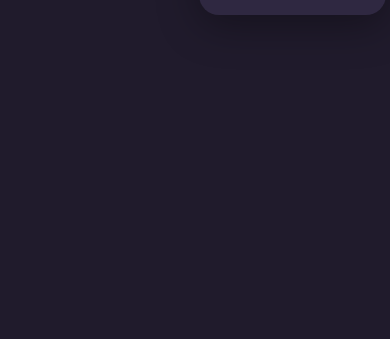
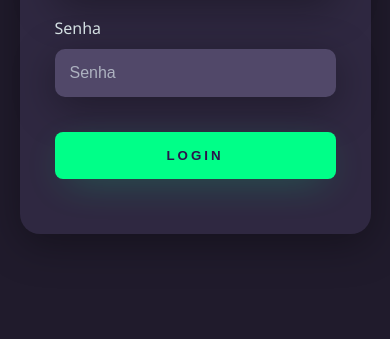
Before and after one commit to Tiagorcp/Tela-de-Login-Com-Tema-Dark, a plain HTML site: page index.html in a window 390 px wide. Shown: the part 505-844 px from the top of the page. Drawn offline with Linux system fonts and the light colour scheme.

Commit message:
Finalizando Projeto Tela de Login com tema Dark
Projeto Tela de Login com tema Dark

```diff
--- a/index.html
+++ b/index.html
@@ -11,6 +11,7 @@
     <div class="main-login">
         <div class="left-login">
             <h1>Faça login<br>E entre para o nosso time</h1>
+            <img src="Lofi.svg" class="left-login-image" alt="Programador animação">
         </div>
         <div class="right-login">
             <div class="card-login">
--- a/style.css
+++ b/style.css
@@ -1,5 +1,12 @@
+@import url('https://fonts.googleapis.com/css2?family=Noto+Sans:wght@400;700&display=swap');
+
 body {
     margin: 0;
+    font-family: 'Noto Sans', sans-serif;
+}
+
+body * {
+    box-sizing: border-box;
 }
 
 .main-login{
@@ -21,7 +28,12 @@ body {
 }
 
 .left-login > h1 {
+    font-size: 3vw;
     color: #77ffc0;
+}
+
+.left-login-image{
+    width: 35vw;
 }
 
 .right-login{
@@ -49,3 +61,85 @@ body {
     font-weight: 800;
     margin: 0;
 }
+
+.textfield{
+    width: 100%;
+    display: flex;
+    flex-direction: column;
+    align-items: flex-start;
+    justify-content: center;
+    margin: 10px 0px;
+}
+
+
+.textfield > input{
+    width: 100%;
+    border: none;
+    border-radius: 10px;
+    padding: 15px;
+    background: #514869;
+    color: #f0ffffde;
+    font-size: 12pt;
+    box-shadow: 0px 10px 40px #00000056;
+    outline: none;
+    box-sizing: border-box;
+}
+
+
+.textfield > label {
+    color: #f0ffffde;
+    margin-bottom: 10px;
+}
+
+.textfield > input::placeholder{
+    color: #f0ffff94;
+}
+
+.btn-login{
+    width: 100%;
+    padding: 16px 0px;
+    margin: 25px;
+    border: none;
+    border-radius: 8px;
+    outline: none;
+    text-transform: uppercase;
+    font-weight: 800;
+    letter-spacing: 3px;
+    color: #2b134b;
+    background: #00ff88;
+    cursor: pointer;
+    box-shadow: 0px 10px 40px -12px #00ff9052;
+}
+
+@media only screen and (max-width: 950px){
+    .card-login{
+        width: 85%;
+    }
+}
+
+@media only screen and (max-width: 600px){
+    .main-login{
+        flex-direction: column;
+    }
+    .left-login > h1 {
+        display: none;
+    }
+
+    .left-login{
+        width: 100%;
+        height: auto;
+    }
+
+    .right-login{
+        width: 100%;
+        height: auto;
+    }
+
+    .left-login-image{
+        width: 60vw;
+    }
+
+    .card-login{
+        width: 90%;
+    }
+}
```
Also changed, not shown: Lofi.svg (added).
